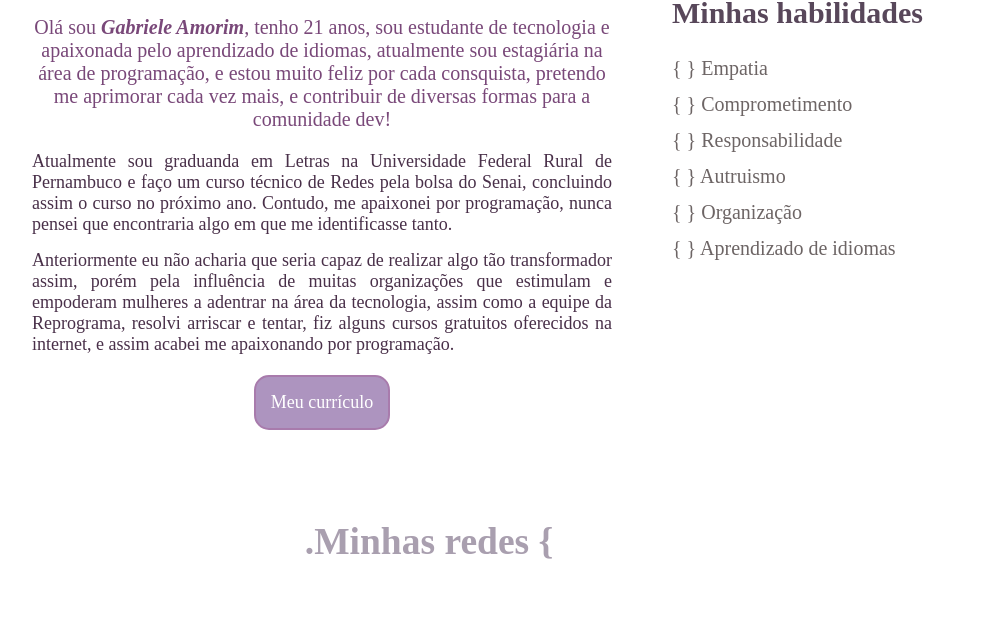
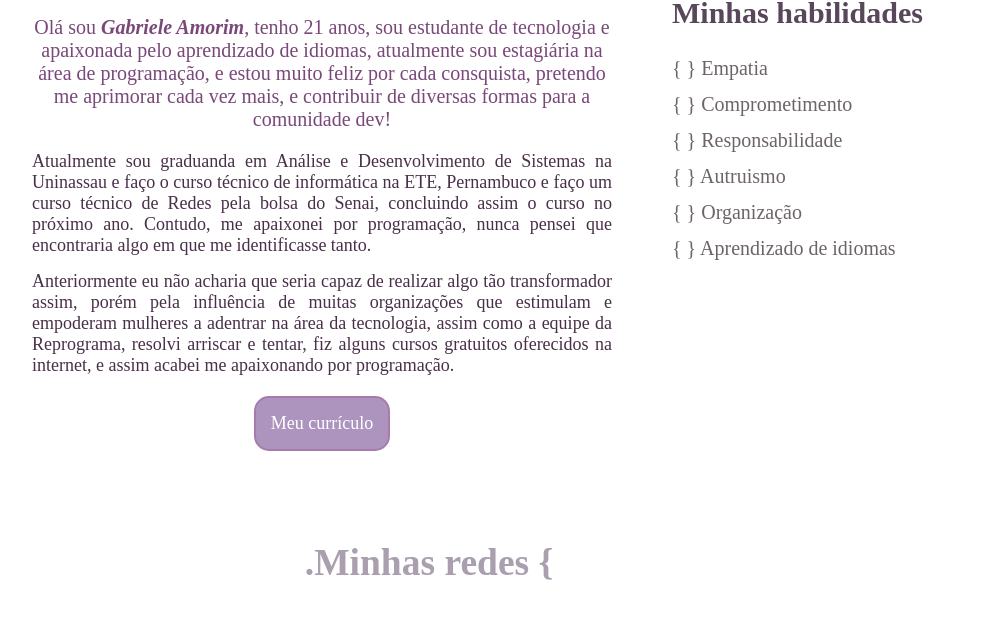
Before and after one commit to ProgramaGabi/site.Reprograma, a plain HTML site: page index.html in a window 1280 px wide. Shown: the part 944-1584 px from the top of the page, without its empty margins (28-1031 px from the left). Drawn offline with Linux system fonts and the light colour scheme.

Commit message:
third commit

```diff
--- a/index.html
+++ b/index.html
@@ -42,8 +42,7 @@
           </p>
           <p class="resumo_secundario">
             <!--Texto aleatório-->
-            Atualmente sou graduanda em Letras na Universidade Federal Rural de
-            Pernambuco e faço um curso técnico de Redes pela bolsa do Senai,
+            Atualmente sou graduanda em Análise e Desenvolvimento de Sistemas na Uninassau e faço o curso técnico de informática na ETE,    Pernambuco e faço um curso técnico de Redes pela bolsa do Senai,
             concluindo assim o curso no próximo ano. Contudo, me apaixonei por
             programação, nunca pensei que encontraria algo em que me
             identificasse tanto.
```
